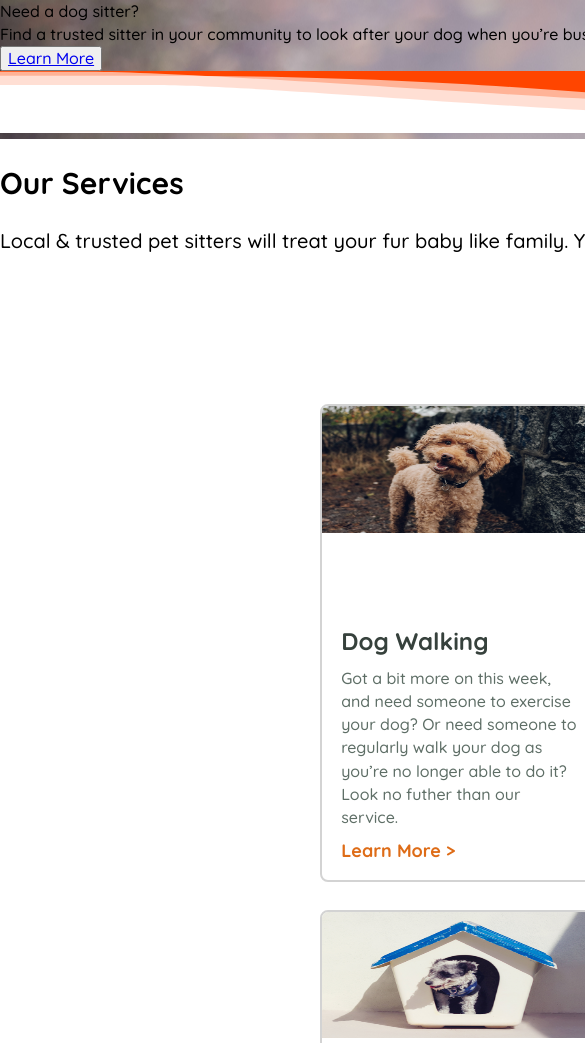
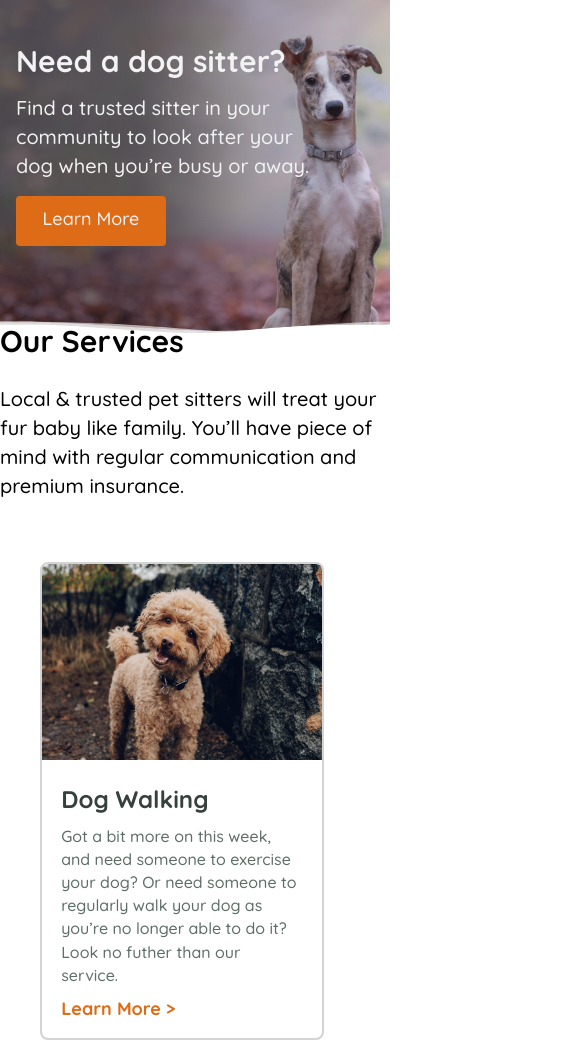
Before and after one commit to kerry-davis/DevTest-master, a plain HTML site: page index.html in a window 390 px wide. Shown: the top 1043 px of the page, 585 px wide, since content can reach past the window. Drawn offline with Linux system fonts and the light colour scheme.

Commit message:
mobile banner almost done

```diff
--- a/index.html
+++ b/index.html
@@ -19,7 +19,7 @@
          <div class="banner-subtitle">
             Find a trusted sitter in your community to look after your dog when you’re busy or away.
          </div>
-         <button class="banner-btn"><a class="banner-link" href="#">Learn More</a></button>
+         <a class="banner-link" href="#">Learn More</a>
          <img class="banner-wave" src="/assets/banner-wave.svg" alt="banner-wave">
       </div>
       <div class="services">
--- a/styles.scss
+++ b/styles.scss
@@ -7,6 +7,7 @@ $sm: 20em; // mobile only
 $primary: #36413c;
 $secondary: #5e6e66;
 $links: #de6c17;
+$banner: #f2f2f2;
 
 // Breakpoints mixin
 @mixin responsive($query) {
@@ -28,11 +29,13 @@ html {
 
 body {
   font-family: Quicksand;
+  // max-width: 200px;
 }
 
 .container {
+    // background: #64ffda;
   display: grid;
-  height: 100vh;
+  // height: 100vh;
   grid-template-columns: 1fr;
   grid-template-rows: 1fr 3fr;
   grid-template-areas:
@@ -44,19 +47,71 @@ body {
 
 .banner {
   grid-area: banner;
-  // background-image: linear-gradient(to left, rgba(255, 255, 255, 0), #000000 65%), url(assets/main-banner.png);
-  background-image: url(assets/main-banner.png);
+
+  display: flex;
+  flex-direction: column;
+
+  background-image: linear-gradient(to left, rgba(255, 255, 255, 0), rgba(0,0,0,0.5) 65%), url(assets/main-banner.png);
   background-size: cover;
+  background-position: top center;
+  height: 40vh;//100% view height
+  width: 100vw;// 100% view width}
+  position: relative;
+}
+
+.banner-title {
+  grid-area: -title;
+  font-size: 30px;
+  font-weight: 700;
+  color: $banner;
+  margin-left: 1rem;
+  margin-top: 2.5rem;
+
+}
+.banner-subtitle {
+  margin-top: 0.6rem;
+  font-size: 20px;
+  font-weight: 500;
+  width: 25ch;
+  color: $banner;
+  margin-left: 1rem;
+}
+
+.banner-link {
+  margin-left: 1rem;
+  margin-top: 1rem;
+  padding-top: 10px;
+  color: $banner;
+  background-color: $links;
+  text-decoration: none;
+  font-size: 18px;
+  text-align: center;
+  width: 150px;
+  height: 40px;
+  border-radius: 4px;
 }
 
 .banner-wave {
-  background: orangered;
+
+  bottom: 0;
+
+  // background: orangered;
+  // height: 10vh;//100% view height
+  width: 100%;
+  position: absolute;
+  // top: 280px;
+  left: 0;
+  // z-index: 999;
+
 
 }
 
 .services {
   // background: #64ffda;
   grid-area: services;
+  position: absolute;
+  top: 300px;
+
 
   display: grid;
   grid-template-columns: 1fr;
@@ -105,7 +160,7 @@ body {
   max-width: 280px;
   overflow: hidden;
   justify-content: center;
-  margin: 0.5rem 5rem 1rem 20rem;
+  margin: 0.5rem 1rem 1rem 2.5rem;
 
   display: grid;
   grid-template-columns: 1fr;
@@ -119,7 +174,7 @@ body {
 
 .card-image {
   grid-area: card-image;
-  height: 15vh;
+  // height: 15vh;
   width: 100%;
   margin: 0;
 }
```
Also changed, not shown: styles.css, 1 other file.
